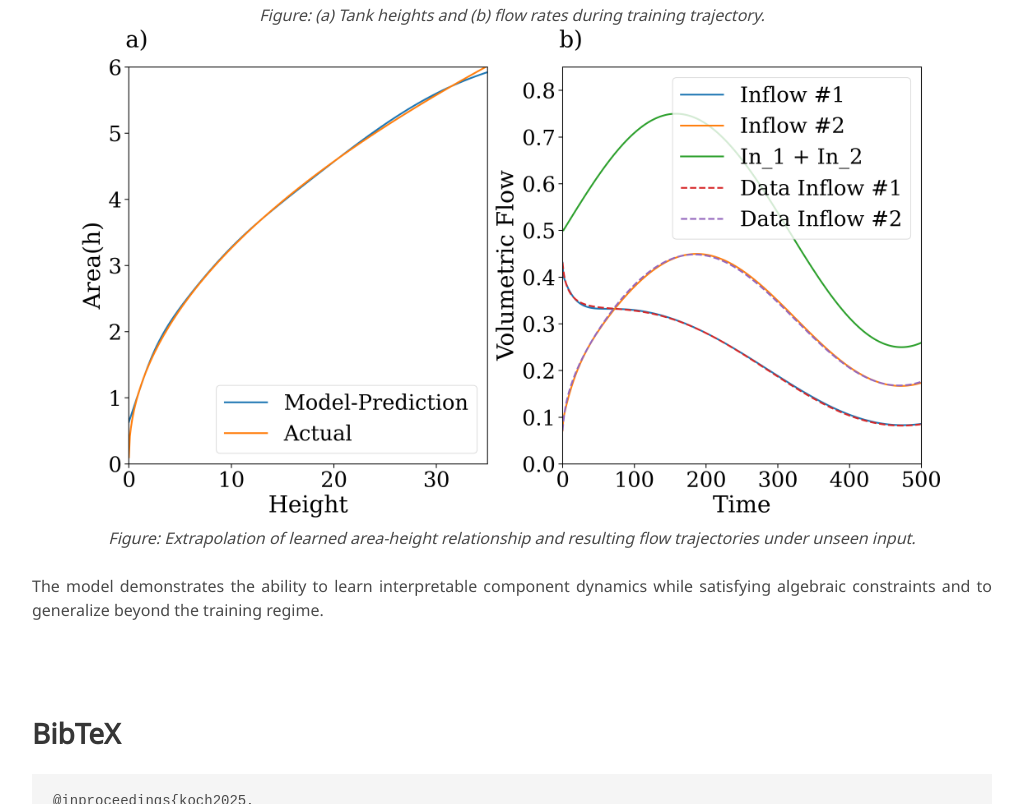
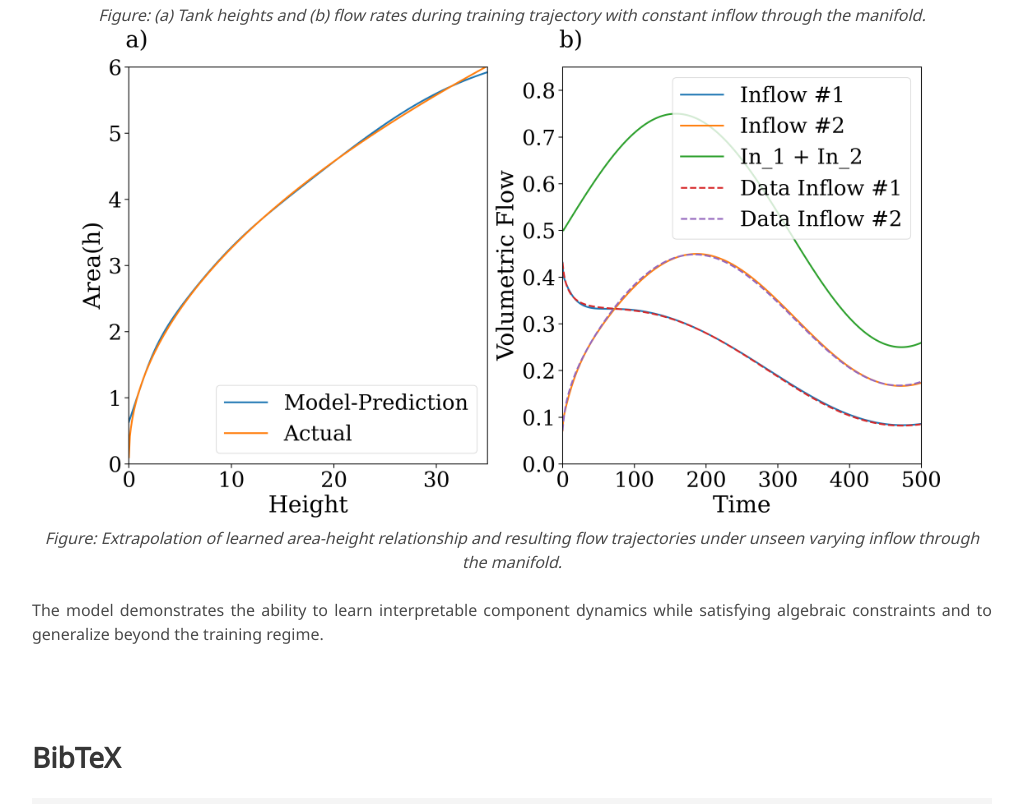
Before and after one commit to drgona/NeuralDAEs, a plain HTML site: page index.html in a window 1280 px wide. Shown: the part 3836-4640 px from the top of the page, without its empty margins (128-1150 px from the left). Drawn offline with nearby package versions, Linux system fonts and the light colour scheme; some icons are missing; a web font is replaced by a local one.

Commit message:
Update index.html

```diff
--- a/index.html
+++ b/index.html
@@ -268,15 +268,15 @@ Differential algebraic equations (DAEs) describe the temporal evolution of syste
       <br>
 
       The learned model accurately reconstructs the tank heights and flow rates under both training and extrapolation conditions.
-
+  <br>
       <div class="has-text-centered">
         <img src="./static/images/tanks_flows_90.png" alt="Simulation results" style="max-width: 90%; height: auto;"/>
-        <p><em>Figure: (a) Tank heights and (b) flow rates during training trajectory.</em></p>
+        <p><em>Figure: (a) Tank heights and (b) flow rates during training trajectory with constant inflow through the manifold.</em></p>
       </div>
 
       <div class="has-text-centered">
         <img src="./static/images/extrap_HeightAreas_flows_90.png" alt="Extrapolation results" style="max-width: 90%; height: auto;"/>
-        <p><em>Figure: Extrapolation of learned area-height relationship and resulting flow trajectories under unseen input.</em></p>
+        <p><em>Figure: Extrapolation of learned area-height relationship and resulting flow trajectories under unseen varying inflow through the manifold.</em></p>
       </div>
    <br>
 
```
